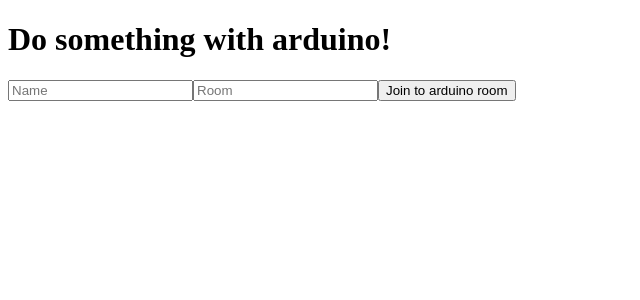
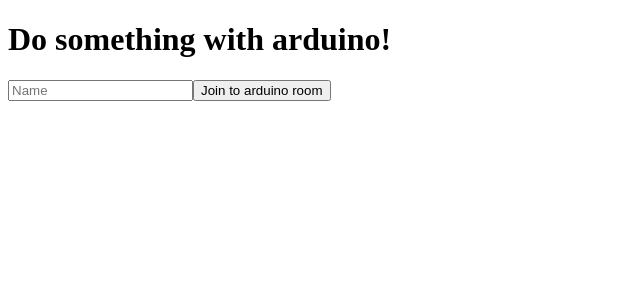
Before and after one commit to mxmilian/messages-handler, a React (Create React App) app in the folder client/: page / in a window 1280 px wide. Shown: the top 300 px of the page, without its empty margins (0-640 px from the left). Built offline with nearby package versions, Linux system fonts and the light colour scheme.

Commit message:
Improve join chat, and led commands

```diff
--- a/client/src/components/Chat.js
+++ b/client/src/components/Chat.js
@@ -52,6 +52,9 @@ const Chat = ({ location }) => {
     <div>
       <div>
         <Info room={room} />
+        <h3>Available commands</h3>
+        <p>!ledON - turn on led</p>
+        <p>!ledOFF - turn off led</p>
         <Messages messages={messages} name={name} />
         <Input
           message={message}
--- a/client/src/components/Join.js
+++ b/client/src/components/Join.js
@@ -7,7 +7,6 @@ const Join = () => {
     <div>
       <h1>Do something with arduino!</h1>
       <input placeholder="Name" type="text" onChange={e => setName(e.target.value)} />
-      <input placeholder="Room" type="text" onChange={e => setRoom(e.target.value)} />
       <Link onClick={e => (!name || !room) ? e.preventDefault() : null} to={`/chat?name=${name}&room=${room}`}>
         <button type="submit">Join to arduino room</button>
       </Link>
@@ -17,6 +16,7 @@ const Join = () => {
     /*<select onChange={e => setRoom(e.target.value)}>
         <option value="arduino">Arduino</option>
     </select>
+    <input disabled placeholder="Room" type="text" onChange={e => setRoom(e.target.value)} />
      */
 };
 
```
